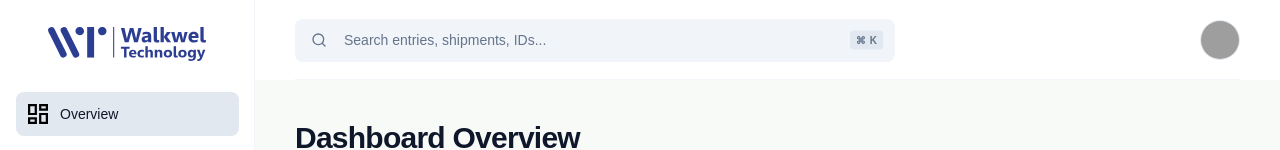
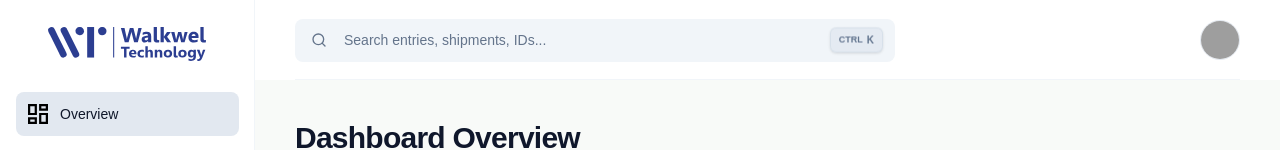
Before and after one commit to Prathik2004/3PL, a Next.js app in the folder frontend/: page /dashboard in a window 1280 px wide. Shown: the top 150 px of the page. Built offline with nearby package versions, Linux system fonts and the light colour scheme; grey boxes are pictures that could not be loaded.

Commit message:
feat: add keyboard accessibility

```diff
--- a/frontend/src/components/common/searchBar.tsx
+++ b/frontend/src/components/common/searchBar.tsx
@@ -1,18 +1,54 @@
+import { useEffect, useRef, useState } from "react"
 import { Search } from "lucide-react"
 
 export default function SearchBar() {
+  const inputRef = useRef<HTMLInputElement>(null)
+  const [isMac, setIsMac] = useState(true) // Default to Mac as the UI already shows ⌘
+
+  useEffect(() => {
+    // Detect OS for shortcut indicator
+    if (typeof navigator !== "undefined") {
+      setIsMac(/(Mac|iPhone|iPod|iPad)/i.test(navigator.platform))
+    }
+
+    const handleKeyDown = (e: KeyboardEvent) => {
+      // CMD+K on Mac, CTRL+K on others
+      if ((e.metaKey || e.ctrlKey) && e.key.toLowerCase() === "k") {
+        e.preventDefault()
+        inputRef.current?.focus()
+      }
+
+      // '/' shortcut (only if not already in an input)
+      if (e.key === "/" && document.activeElement?.tagName !== "INPUT" && document.activeElement?.tagName !== "TEXTAREA") {
+        e.preventDefault()
+        inputRef.current?.focus()
+      }
+
+      // 'Esc' to blur
+      if (e.key === "Escape" && document.activeElement === inputRef.current) {
+        inputRef.current?.blur()
+      }
+    }
+
+    window.addEventListener("keydown", handleKeyDown)
+    return () => window.removeEventListener("keydown", handleKeyDown)
+  }, [])
+
   return (
     <div className="relative flex-1 md:w-[600px] max-w-[600px] h-[43px]">
       <div className="absolute inset-y-0 left-4 flex items-center pointer-events-none">
         <Search className="h-4 w-4 text-[#64748B]" />
       </div>
       <input
+        ref={inputRef}
         type="text"
         placeholder="Search entries, shipments, IDs..."
-        className="w-full h-full bg-[#F1F5F9] pl-12 pr-4 rounded-lg text-[14px] text-[#0F172A] placeholder-[#64748B] focus:outline-none border border-transparent focus:border-slate-200 transition-all"
+        className="w-full h-full bg-[#F1F5F9] pl-12 pr-16 rounded-lg text-[14px] text-[#0F172A] placeholder-[#64748B] focus:outline-none border border-transparent focus:border-blue-400/50 focus:bg-white focus:ring-4 focus:ring-blue-500/5 transition-all duration-200"
       />
-      <div className="absolute right-3 top-1/2 -translate-y-1/2 hidden md:flex items-center gap-1 px-1.5 py-0.5 rounded bg-slate-200 text-[10px] font-bold text-slate-500 uppercase">
-        <span>⌘</span>
+      <div className="absolute right-3 top-1/2 -translate-y-1/2 hidden md:flex items-center gap-1 px-2 py-1 rounded-md bg-slate-200/80 text-[10px] font-bold text-slate-500 uppercase cursor-default select-none border border-slate-300/50 backdrop-blur-sm shadow-sm">
+        <span className={isMac ? "text-[12px]" : "text-[9px]"}>
+          {isMac ? "⌘" : "Ctrl"}
+        </span>
         <span>K</span>
       </div>
     </div>
```
Also changed, not shown: 1 other file (tests, documents, lock files or other folders).
